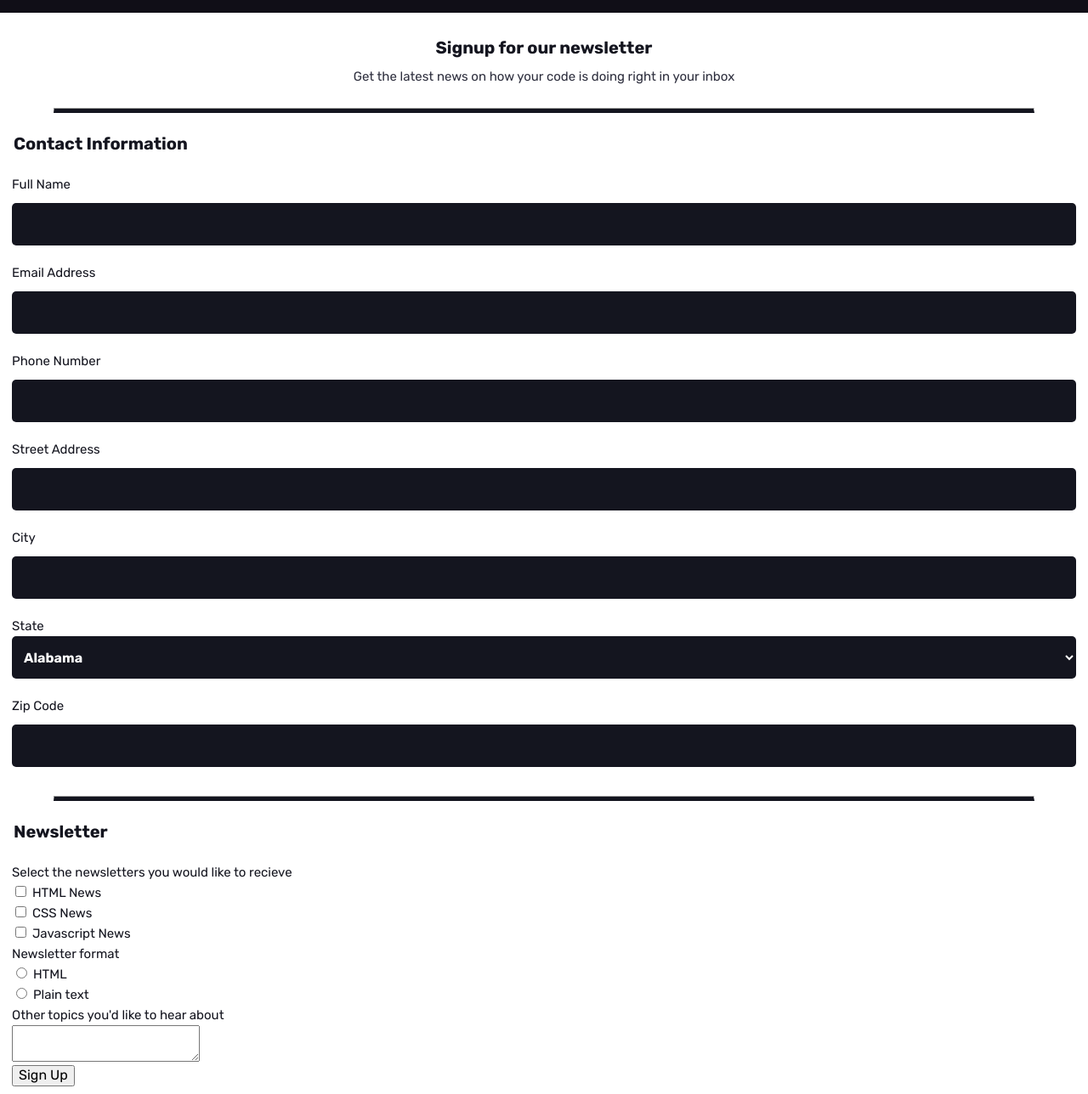
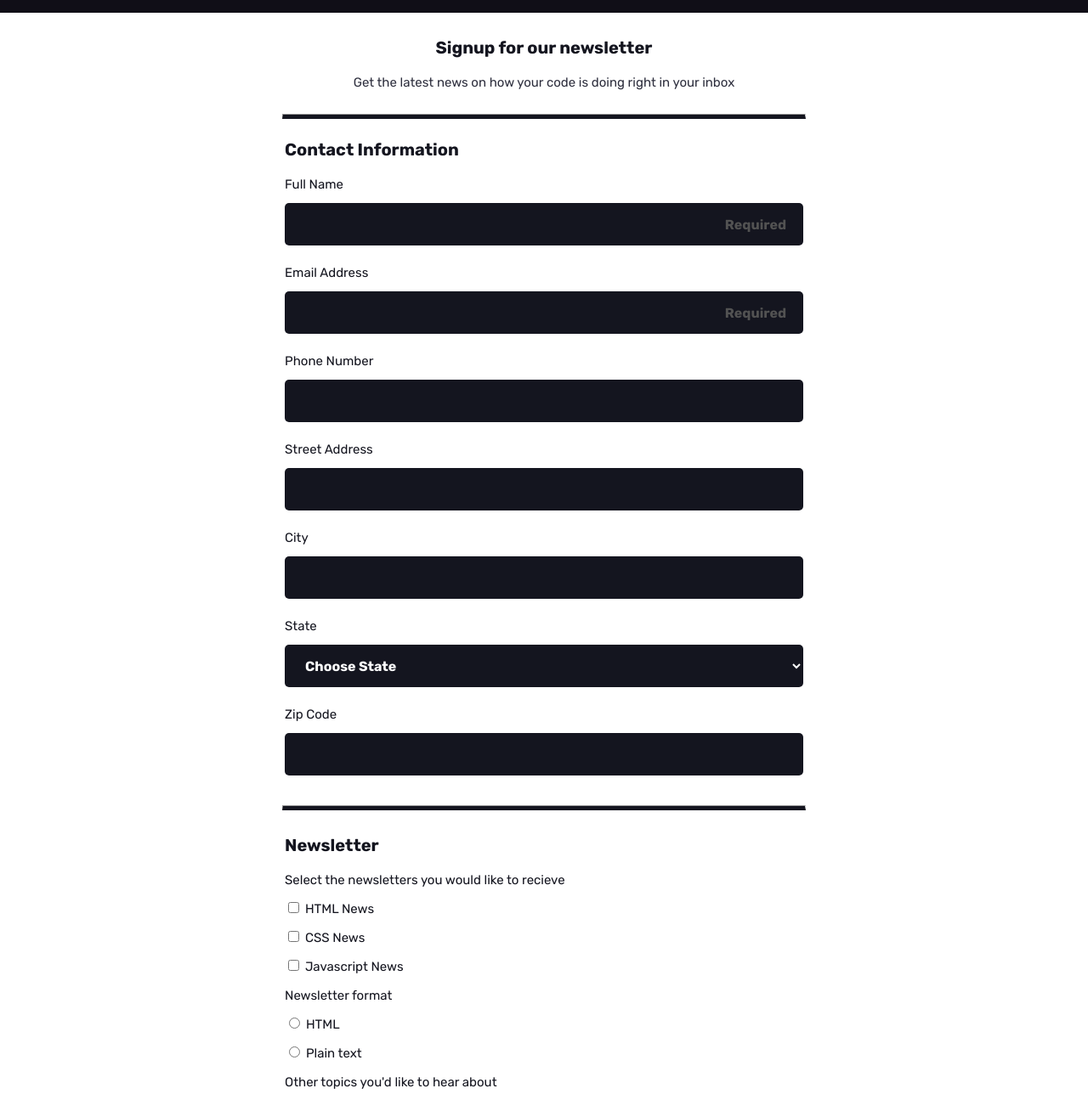
Before and after one commit to NathanClancy/techdegree-project-3, a plain HTML site: page index.html in a window 1280 px wide. Shown: the part 52-1340 px from the top of the page at 85% size. Drawn offline with Linux system fonts and the light colour scheme.

Commit message:
Adding CSS Styling and scaling up the design for desktop

```diff
--- a/css/styles.css
+++ b/css/styles.css
@@ -67,18 +67,18 @@ p {
 
 /* Form Styles */
 
-legend {
+h2 {
 	font-size: 20px;
 	color: #14151F;
 	font-weight: 700;
 	margin: 0 ;
-	padding-bottom: 10px;
+	padding-bottom: 17px;
 }
 
 fieldset {
     border: 0;
 	margin: 0;
-	padding: 14px;
+	padding: 0 15px 0 15px;
 }
 
 label {
@@ -87,6 +87,8 @@ label {
 	font-size: 15px;
 	margin: 0;
 	color: #14151F;
+	display: inline-block;
+	margin-bottom: 10px;
 }
 
 .contactInfo input {
@@ -98,12 +100,24 @@ label {
 	font-weight: 700;
 	border: 0;
 	margin-bottom: 20px;
-	margin-top: 10px;
-	padding: 0 10px;
+	padding: 0 20px;
 }
 
 .contactInfo input:focus, textarea:focus {
 	border: 3px solid #03A9F4;
+}
+
+textarea {
+	min-height: 100px;
+	height: auto;
+	background: #14151F;
+	border-radius: 5px;
+	width: 100%;
+	color: #FFF;
+	font-weight: 700;
+	border: 0;
+	margin-bottom: 20px;
+	padding: 20px 10px;
 }
 
 select {
@@ -115,7 +129,7 @@ select {
 	margin-bottom: 20px;
 	color: #FFF;
 	font-weight: 700;
-	padding: 0 10px;
+	padding: 0 20px;
 }
 
 option {
@@ -124,6 +138,32 @@ option {
 	background: #14151F;
 }
 
+/* Button Styles */
+
+button {
+	height: 60px;
+	background: #03A9F4;
+	border-radius: 5px;
+	width: 100%;
+	color: #FFF;
+	font-weight: 700;
+	border: 0;
+	margin: 10px 0 20px 0;
+	padding: 0 10px;
+}
+
+button:hover {
+  cursor: pointer;
+  background-color: #FFF;
+  border: solid 3px #03A9F4;
+  color: #03A9F4;
+  transition: 0.3s;
+}
+
+::placeholder {
+  color: #525252;
+  text-align: right;
+}
 
 /* Main Styles */
 
@@ -135,5 +175,38 @@ main {
 	width: 90%;
 	border-bottom: 5px solid #14151F;
 	margin: 0 auto;
-	margin-bottom: 25px;
+	margin-bottom: 30px;
+	margin-top: 15px;
 }
+
+/* Media Queries */
+
+@media (min-width:768px) {
+
+	fieldset {
+		margin: 0 auto;
+		width: 50%;
+	}
+
+	.headerSection hr {
+	width: 48%;
+	border-bottom: 5px solid #14151F;
+	margin: 0 auto;
+}
+
+	 hr {
+	width: 48%;
+	border-bottom: 5px solid #14151F;
+	margin: 0 auto;
+	margin-bottom: 30px;
+	margin-top: 15px;
+}
+
+	.contactInfo input {
+	display: inline-block;
+}
+
+
+
+
+}
--- a/index.html
+++ b/index.html
@@ -27,12 +27,12 @@
   <div>
   <form action="index.html" method="post">
     <fieldset class="contactInfo">
-      <legend>Contact Information</legend>
+      <h2>Contact Information</h2>
       <label for="name">Full Name</label><br>
-      <input type="text" id="name" name="user_name">
+      <input type="text" id="name" name="user_name" placeholder="Required" required>
       <br>
       <label for="email">Email Address</label><br>
-      <input type="email" id="email" name="user_email">
+      <input type="email" id="email" name="user_email" placeholder="Required" required>
       <br>
       <label for="tel">Phone Number</label><br>
       <input type="tel" id="tel" name="user_tel">
@@ -45,7 +45,8 @@
       <br>
       <label for="state">State</label><br>
       <select>
-        <optgroup  id="state" label="states">
+        <optgroup  id="state" label="States">
+        <option value="" disabled selected hidden>Choose State</option>
         <option value="AL">Alabama</option>
         <option value="AK">Alaska</option>
         <option value="AZ">Arizona</option>
@@ -106,7 +107,7 @@
     </fieldset>
 	  <hr>
 	  <fieldset>
-	  	<legend>Newsletter</legend>
+	  	<h2>Newsletter</h2>
 		  <label>Select the newsletters you would like to recieve</label><br>
 		  <input type="checkbox" id="htmlNews" value="html_news" name="user_newsletter">
 		  <label for="htmlNews">HTML News</label><br>
```
